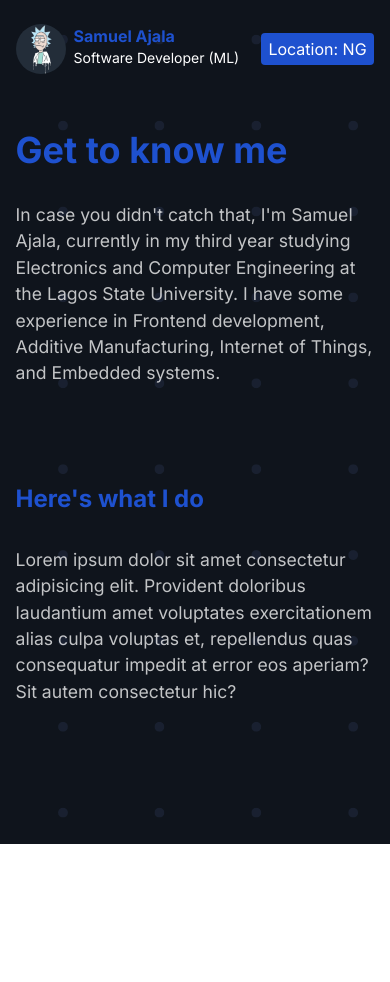
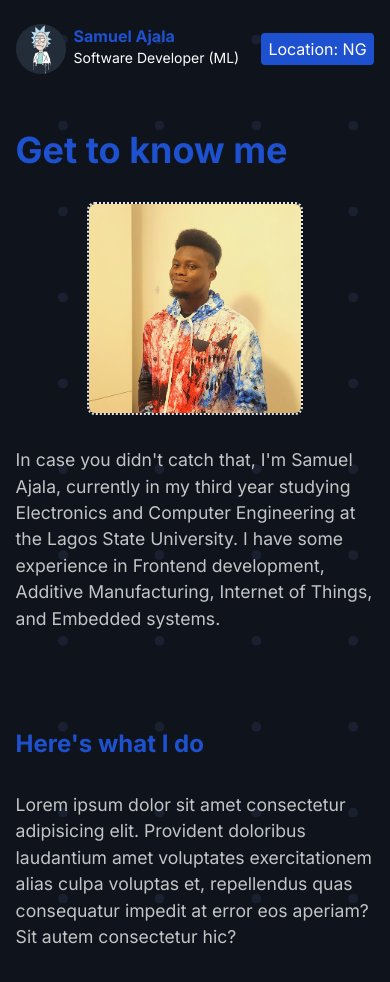
Before and after one commit to samuelajala01/portfolio-v4, a Next.js app: page /about in a window 390 px wide. Shown: the top 982 px of the page. Before the commit the page ends 844 px from the top, so only its background shows below. Built offline with nearby package versions, Linux system fonts and the light colour scheme.

Commit message:
style: made about page content responsive

```diff
--- a/src/app/about/page.jsx
+++ b/src/app/about/page.jsx
@@ -6,7 +6,7 @@ const About = () => {
     <>
       <section className="mx-[4vw]">
         <h2 className="text-4xl md:text-6xl my-8 font-bold text-[var(--pry)]">Get to know me</h2>
-        <div className="block md:flex items-center">
+        <div className="inline-flex flex flex-col-reverse sm:flex-row items-center">
           <p className="text-[1.1rem] md:text-[1.4rem] opacity-75 flex-[1.5]">
             In case you didn&#39;t catch that, I&#39;m Samuel Ajala, currently
             in my third year studying Electronics and Computer Engineering at
@@ -14,7 +14,7 @@ const About = () => {
             development, Additive Manufacturing, Internet of Things, and
             Embedded systems.
           </p>
-          <div className="hidden md:flex flex-[1] items-center justify-center">
+          <div className=" flex justify-center md:flex flex-[1] mb-8 sm:mb-0">
             <Image
               src={profileImg}
               alt="profile image"
```
